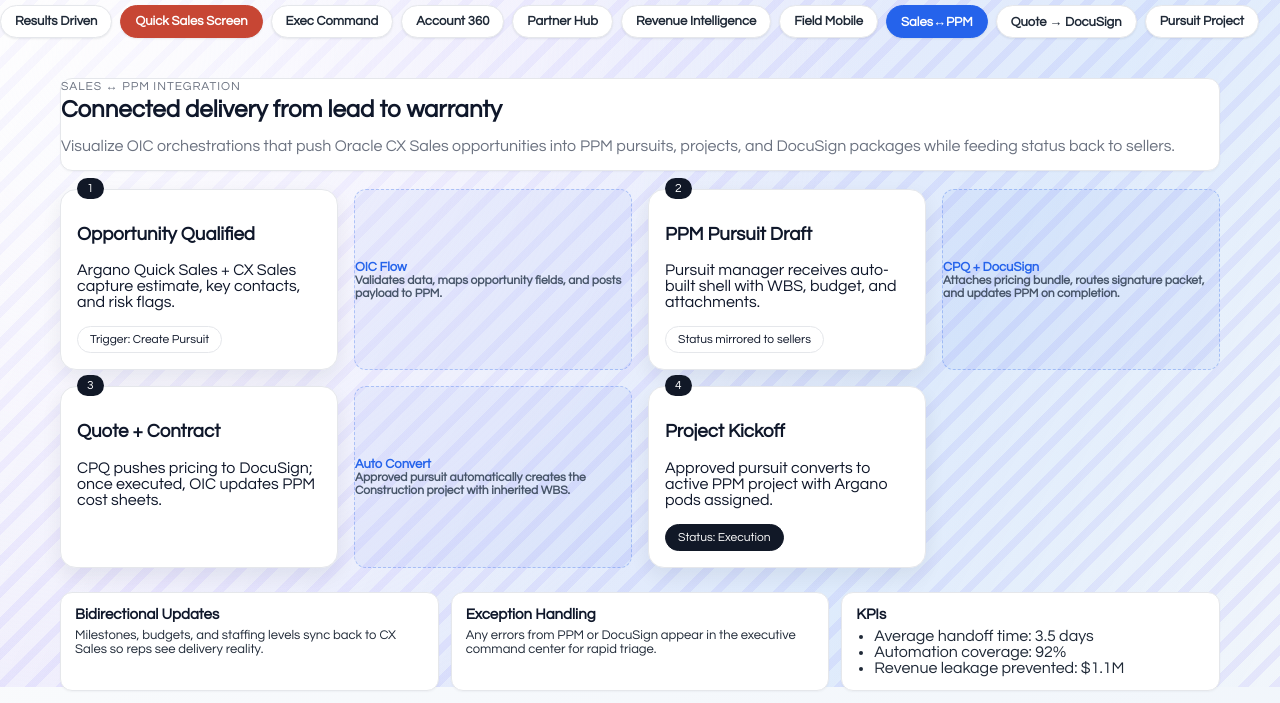
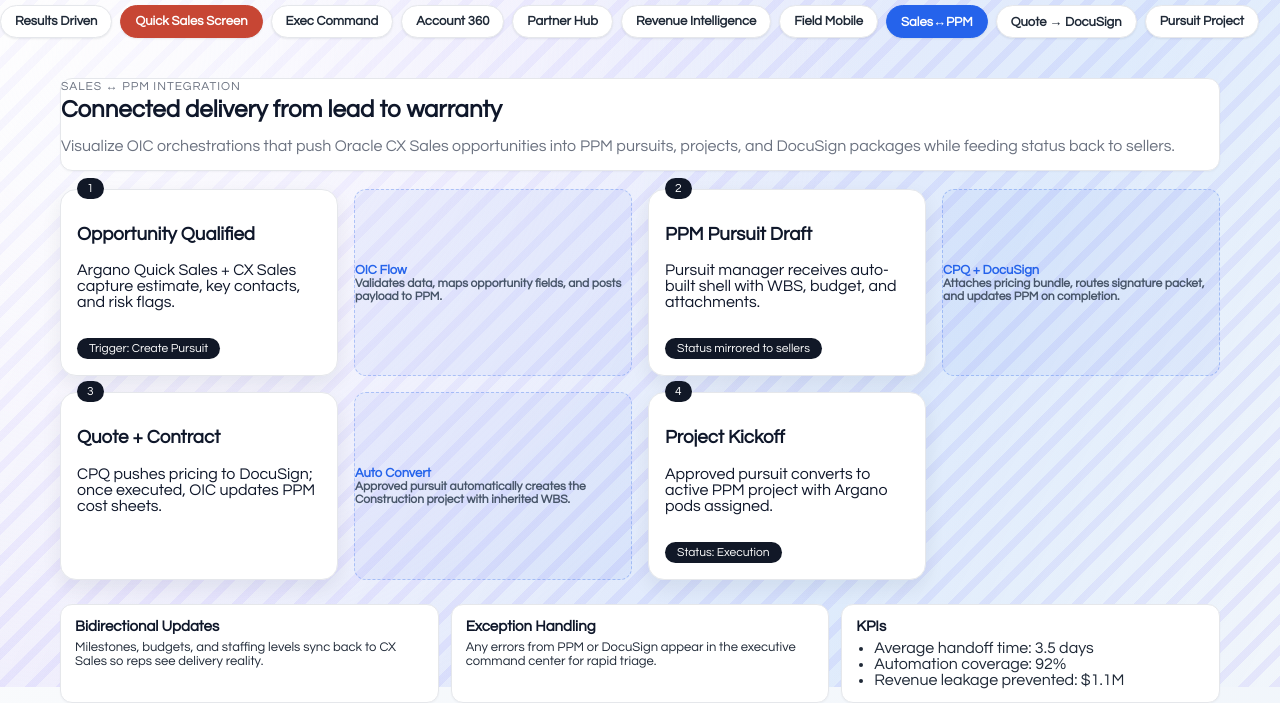
Before and after one commit to cskasarabada/OracleCXMocks, a plain HTML site: page sales_ppm_sync.html in a window 1280 px wide. Shown: the part 113-816 px from the top of the page. Drawn offline with Linux system fonts and the light colour scheme.

Commit message:
Update sales_ppm_sync.html

```diff
--- a/sales_ppm_sync.html
+++ b/sales_ppm_sync.html
@@ -11,6 +11,7 @@
 .sync-step{border:1px solid var(--rw-border);border-radius:16px;padding:16px;background:#fff;box-shadow:0 8px 20px rgba(15,23,42,.07);position:relative;height:100%;}
 .sync-step::before{content:attr(data-step);position:absolute;top:-12px;left:16px;background:#111827;color:#fff;border-radius:999px;padding:4px 10px;font-size:12px;}
 .sync-connector{display:flex;align-items:center;justify-content:center;color:#2563eb;font-weight:600;font-size:13px;min-height:120px;border-radius:12px;border:1px dashed rgba(37,99,235,.3);background:rgba(37,99,235,.05);}
+.sync-tag{display:inline-flex;align-items:center;padding:4px 12px;border-radius:999px;background:#111827;color:#fff;font-size:12px;margin-top:12px;width:max-content}
 </style>
 </head>
 <body class="lead-landing">
@@ -25,7 +26,7 @@
     <div class="sync-step" data-step="1">
       <h3>Opportunity Qualified</h3>
       <p>Argano Quick Sales + CX Sales capture estimate, key contacts, and risk flags.</p>
-      <span class="pill">Trigger: Create Pursuit</span>
+      <span class="sync-tag">Trigger: Create Pursuit</span>
     </div>
     <div class="sync-connector">
       <div>
@@ -36,7 +37,7 @@
     <div class="sync-step" data-step="2">
       <h3>PPM Pursuit Draft</h3>
       <p>Pursuit manager receives auto-built shell with WBS, budget, and attachments.</p>
-      <span class="pill">Status mirrored to sellers</span>
+      <span class="sync-tag">Status mirrored to sellers</span>
     </div>
     <div class="sync-connector">
       <div>
@@ -57,7 +58,7 @@
     <div class="sync-step" data-step="4">
       <h3>Project Kickoff</h3>
       <p>Approved pursuit converts to active PPM project with Argano pods assigned.</p>
-      <span class="pill dark">Status: Execution</span>
+      <span class="sync-tag">Status: Execution</span>
     </div>
   </div>
 
```
